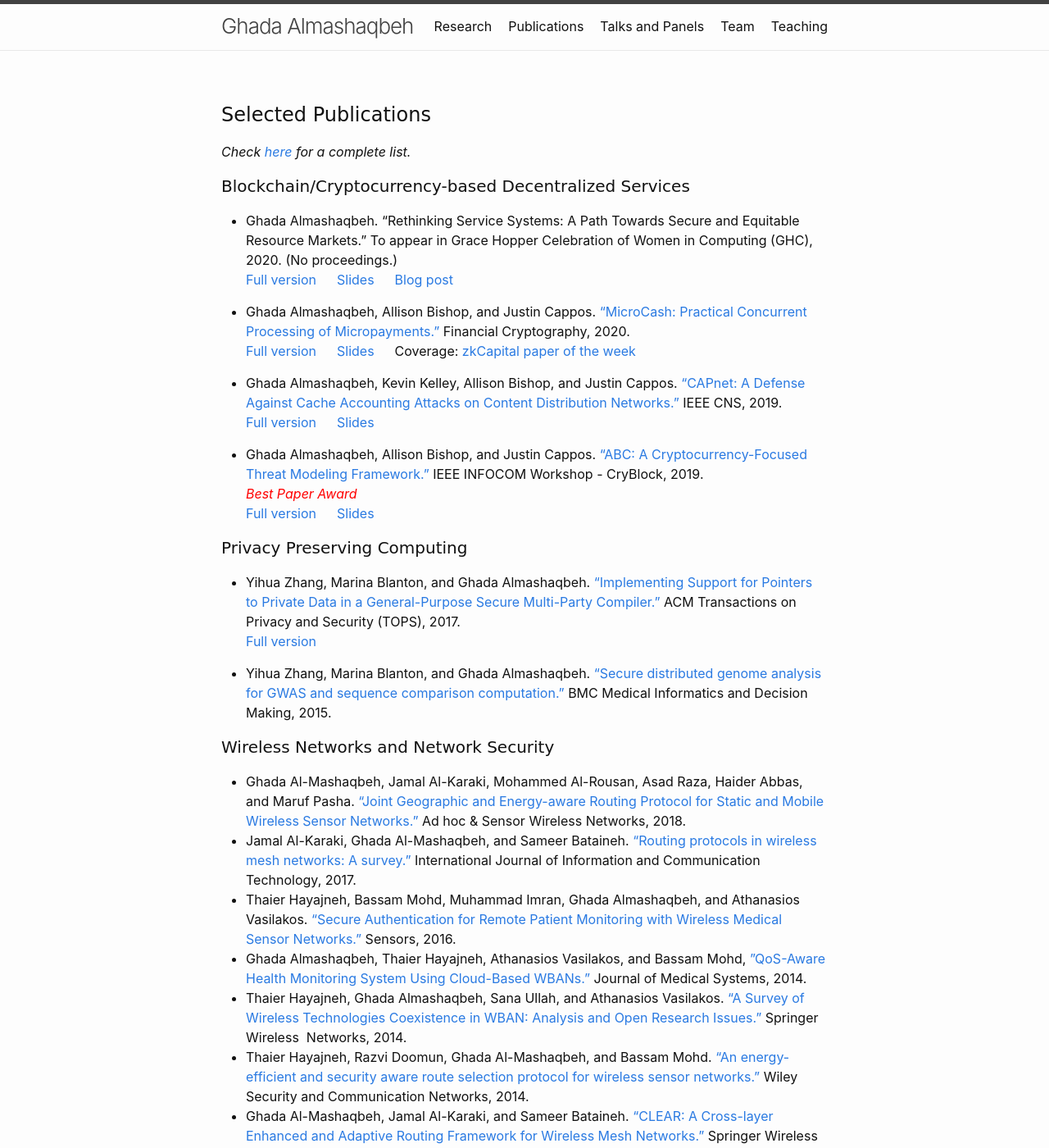
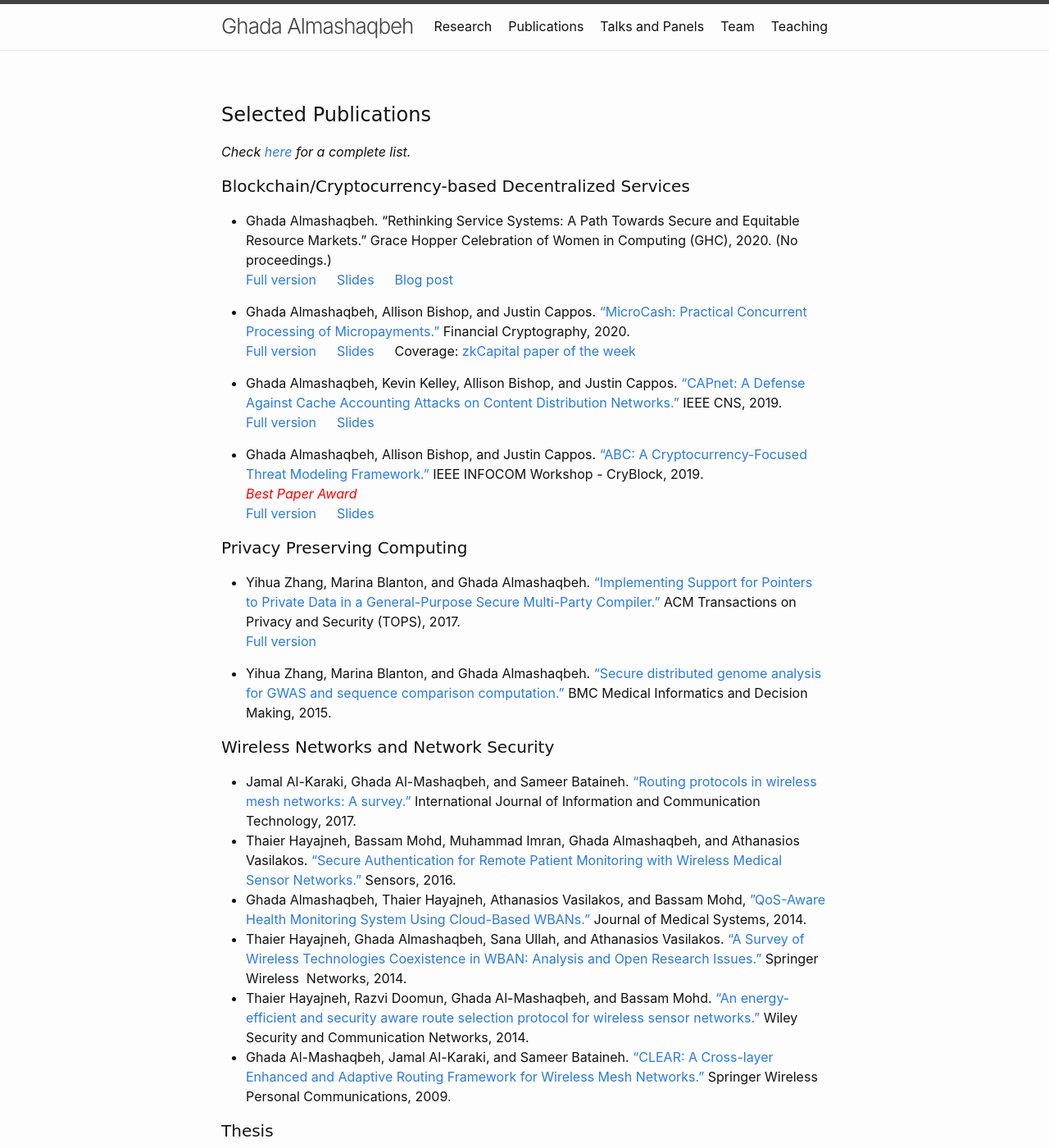
Before and after one commit to GhadaAlmashaqbeh/GhadaAlmashaqbeh.github.io, a Jekyll site: the page built from 02-publications.md, in a window 1280 px wide and 1400 px high. Shown: the whole window at 82% size. Built offline with Jekyll 4.4.1, drawn with Linux system fonts in a browser that asks for light colours.

Commit message:
update publications

```diff
--- a/02-publications.md
+++ b/02-publications.md
@@ -11,7 +11,7 @@
 
 <h4 style="font-family: 'Comic Sans MS'">Blockchain/Cryptocurrency-based Decentralized Services</h4>
 
-* Ghada Almashaqbeh. "Rethinking Service Systems: A Path Towards Secure and Equitable Resource Markets." To appear in Grace Hopper Celebration of Women in Computing (GHC), 2020. (No proceedings.)<br/>
+* Ghada Almashaqbeh. "Rethinking Service Systems: A Path Towards Secure and Equitable Resource Markets." Grace Hopper Celebration of Women in Computing (GHC), 2020. (No proceedings.)<br/>
   [Full version](../unpublished/ghc-2020-full-version.pdf) &emsp; [Slides](../slides/ghc-2020-talk.pdf) &emsp; [Blog post](https://blog.nucypher.com/the-path-towards-building-decentralized-services/)
 
 * Ghada Almashaqbeh, Allison Bishop, and Justin Cappos. ["MicroCash: Practical Concurrent Processing of Micropayments."](https://link.springer.com/chapter/10.1007/978-3-030-51280-4_13) Financial Cryptography, 2020.<br/>
@@ -34,7 +34,6 @@
 
 
 <h4 style="font-family: 'Comic Sans MS'">Wireless Networks and Network Security</h4>
-* Ghada Al-Mashaqbeh, Jamal Al-Karaki, Mohammed Al-Rousan, Asad Raza, Haider Abbas, and Maruf Pasha. ["Joint Geographic and Energy-aware Routing Protocol for Static and Mobile Wireless Sensor Networks."](https://www.oldcitypublishing.com/journals/ahswn-home/ahswn-issue-contents/ahswn-volume-41-number-3-4-2018/16950-2/) Ad hoc & Sensor Wireless Networks, 2018.
 * Jamal Al-Karaki, Ghada Al-Mashaqbeh, and Sameer Bataineh. ["Routing protocols in wireless mesh networks: A survey."](https://www.inderscienceonline.com/doi/abs/10.1504/IJICT.2017.087454) International Journal of Information and Communication Technology, 2017.
 * Thaier Hayajneh, Bassam Mohd, Muhammad Imran, Ghada Almashaqbeh, and Athanasios Vasilakos. ["Secure Authentication for Remote Patient Monitoring with Wireless Medical Sensor Networks.”](https://www.mdpi.com/1424-8220/16/4/424) Sensors, 2016.
 * Ghada Almashaqbeh, Thaier Hayajneh, Athanasios Vasilakos, and Bassam Mohd, [”QoS-Aware Health Monitoring System Using Cloud-Based WBANs.”](https://link.springer.com/article/10.1007/s10916-014-0121-2) Journal of Medical Systems, 2014.
```
